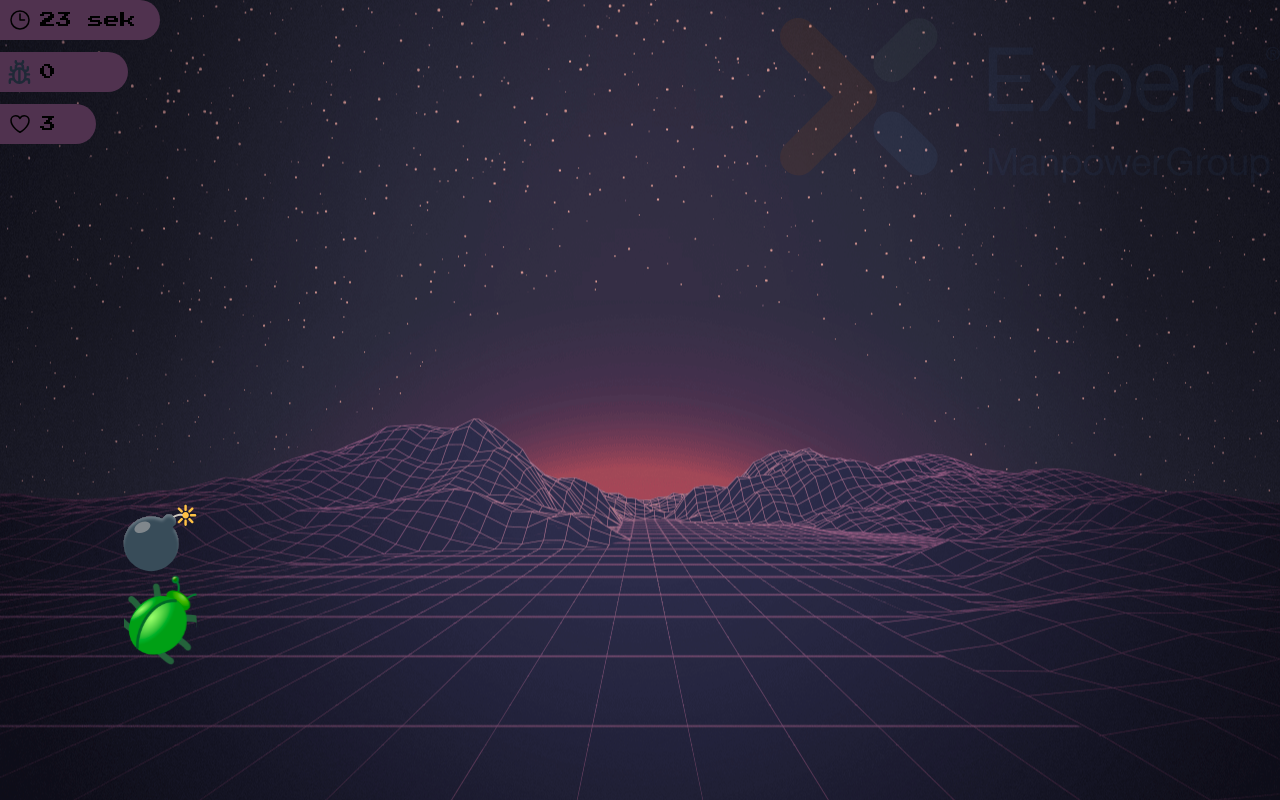
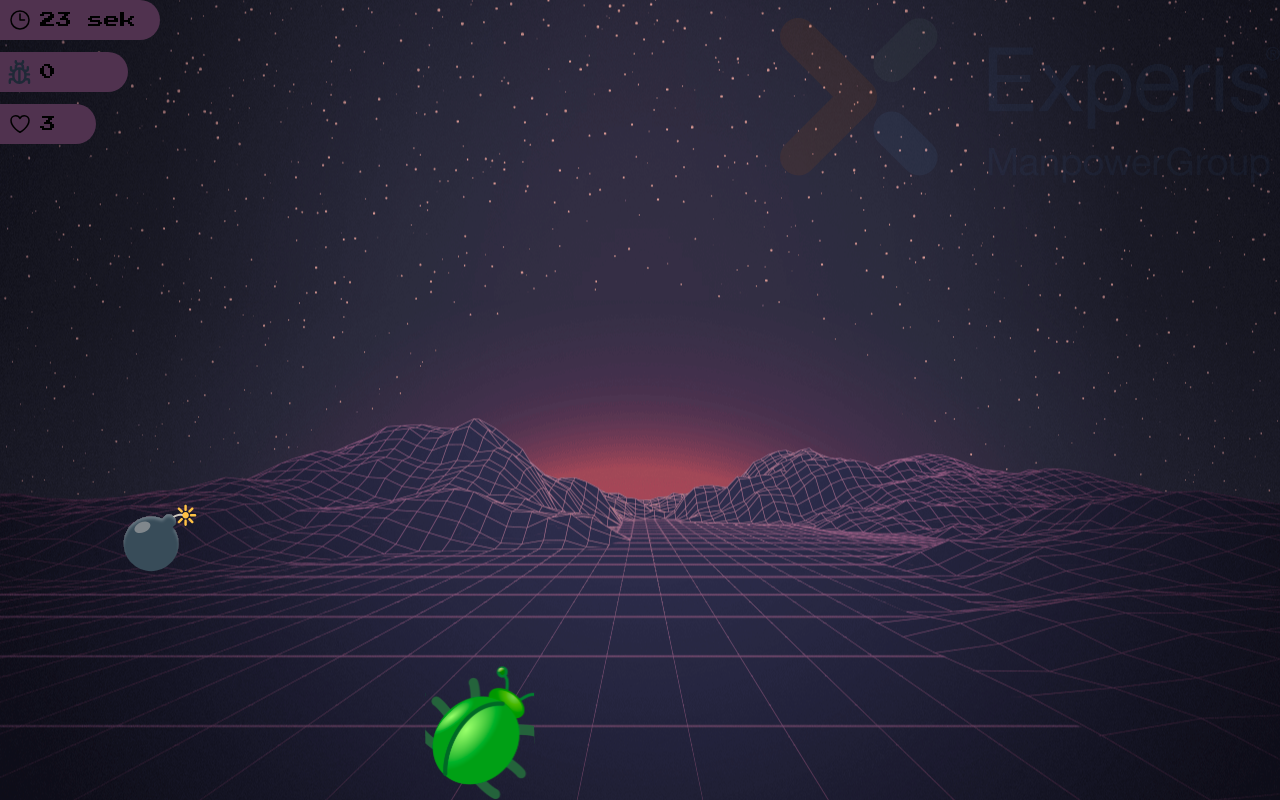
Before and after one commit to MarcusTSteinde/KarriereDag, a Next.js app in the folder whack/: page /thegame in a window 1280 px wide. Built offline with nearby package versions, Linux system fonts and the light colour scheme.

Commit message:
raskere intervall

```diff
--- a/whack/components/WhackAMole.tsx
+++ b/whack/components/WhackAMole.tsx
@@ -74,7 +74,7 @@
             }
         };
 
-        const moleInterval = isPowerUpActive ? (Math.random() * (750 - 350) + 350) * 2 : Math.random() * (750 - 350) + 350;
+        const moleInterval = isPowerUpActive ? (Math.random() * (550 - 250) + 250) * 2 : Math.random() * (550 - 250) + 250;
         const timer = setInterval(showMole, moleInterval);
 
         return () => clearInterval(timer);
```
